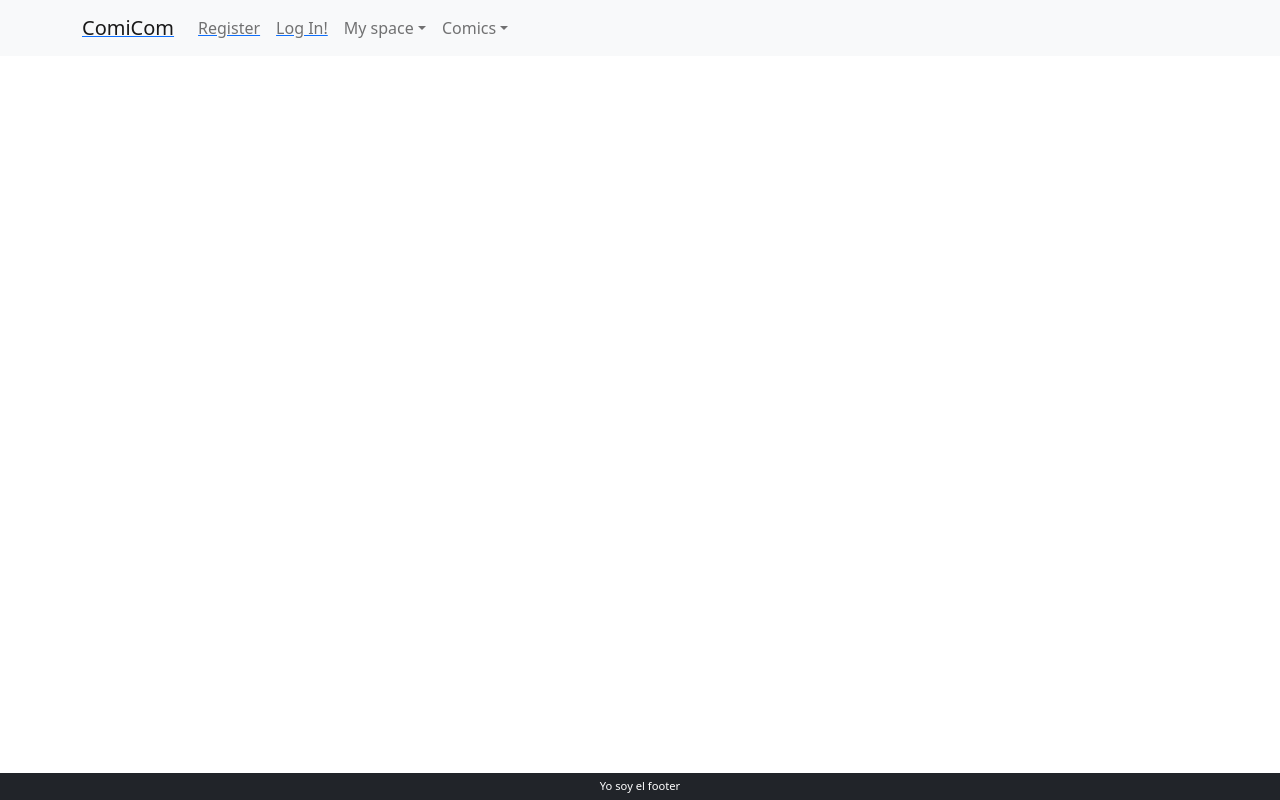
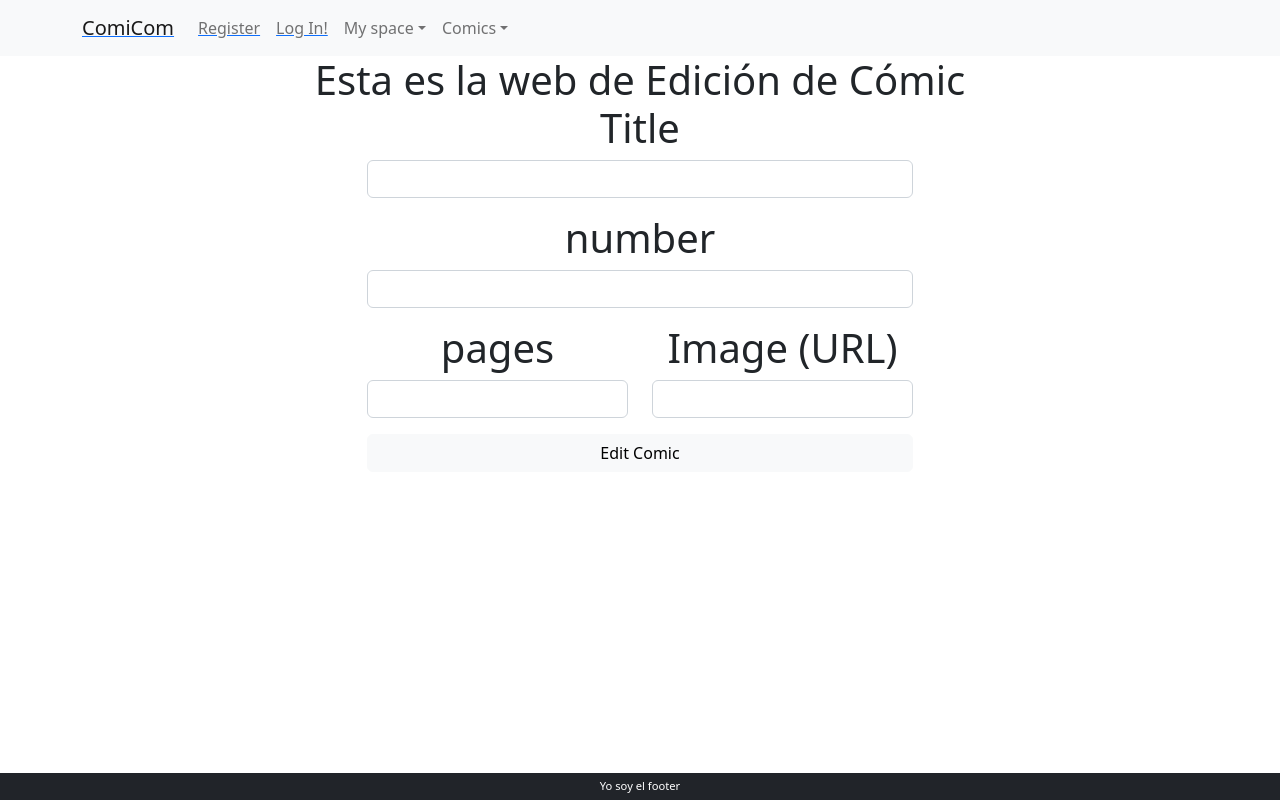
Before and after one commit to MarcOSdeLoL/ComiCom-client, a React (Create React App) app: page /editComic/1 in a window 1280 px wide. Built offline with nearby package versions, Linux system fonts and the light colour scheme; no server answers.

Commit message:
adding edit comic

```diff
--- a/src/components/Comic/ComicCard/ComicCard.jsx
+++ b/src/components/Comic/ComicCard/ComicCard.jsx
@@ -5,9 +5,9 @@ import { useContext } from 'react'
 import { AuthContext } from '../../../contexts/auth.context'
 
 
-const ComicCard = ({ title, number, cover, _id, owner}) => {
+const ComicCard = ({ title, number, cover, _id, owner }) => {
 
-        const { user } = useContext(AuthContext)
+    const { user } = useContext(AuthContext)
 
     return (
         <Card className="ComicCard">
@@ -20,7 +20,12 @@ const ComicCard = ({ title, number, cover, _id, owner}) => {
                 <Link to={`/comicDetails/${_id}`}>
                     <Button variant="primary" as='span'>Comic Details</Button>
                 </Link>
-                {owner === user?._id && <Button size="sm" variant="warning" onClick={() => alert('TODAVÍA NO LO HE HECHO, GERMÁN')}>Editar</Button>}
+                {owner === user?._id &&
+
+                    <Link to={`/editComic/${_id}`}>
+                        <Button size="sm" variant="warning" as='span'>Editar</Button>
+                    </Link>
+                }
                 {user?.role === 'ADMIN' && <Button size="sm" variant="danger" onClick={() => alert('ESTO TAMPOCO LO HE HECHO AÚN, GERMÁN')}>Eliminar</Button>}
             </Card.Body>
         </Card>
--- a/src/components/Comic/CreateComicForm/CreateComicForm.jsx
+++ b/src/components/Comic/CreateComicForm/CreateComicForm.jsx
@@ -1,4 +1,5 @@
 import './CreateComicForm.css'
+
 import { useState } from 'react'
 import { Form, Button, Container } from "react-bootstrap"
 import { useNavigate } from 'react-router-dom'
--- /dev/null
+++ b/src/components/Comic/EditComicForm/EditComicForm.jsx
@@ -0,0 +1,109 @@
+import './EditComicForm.css'
+
+import { useState, useEffect } from 'react'
+import { useParams, useNavigate } from "react-router-dom"
+import { Form, Button, Row, Col, Container } from 'react-bootstrap'
+import comicService from '../../../services/comic.services'
+
+const EditComicForm = () => {
+
+    const { comic_id } = useParams()
+
+    const navigate = useNavigate()
+
+    const [comicData, setComicData] = useState({
+
+        title: '',
+        number: '',
+        pages: '',
+        cover: '',
+        forSale: ''
+
+    })
+
+
+    const { title, number, pages, cover,
+        // forSale
+     } = comicData
+
+
+    const handleChange = e => {
+         const { value, name } = e.target
+         setComicData({ ...comicData, [name]: value })
+     }
+
+     const handleSubmit = e => {
+
+         e.preventDefault()
+
+         comicService
+             .editComic(comic_id, comicData)
+             .then(() => navigate('/allComics'))
+             .catch(err => console.error(err))
+     }
+
+    useEffect(() => {
+         comicService
+             .getOneComic(comic_id)
+             .then(({ data }) => {
+                 setComicData({
+                     title: data.title,
+                     number: data.number,
+                     pages: data.pages,
+                     cover: data.cover
+                    //  ,
+                    //  forSale: data.forSale
+                 })
+             })
+             .catch(err => console.log(err))
+     }, [])
+
+
+
+
+    return (
+
+        <Container>
+            <Row>
+                <Col md={{ offset: 3, span: 6 }}>
+                    <Form onSubmit={handleSubmit}>
+                        <Form.Group className="mb-3" controlId="title">
+                            <Form.Label>Title</Form.Label>
+                            <Form.Control type="text" value={title} onChange={handleChange} name="title" />
+                        </Form.Group>
+                        <Form.Group className="mb-3" controlId="number">
+                            <Form.Label>number</Form.Label>
+                            <Form.Control type="number" value={number} onChange={handleChange} name="number" />
+                        </Form.Group>
+                        <Row>
+                            <Col>
+                                <Form.Group className="mb-3" controlId="pages">
+                                    <Form.Label>pages</Form.Label>
+                                    <Form.Control type="number" value={pages} onChange={handleChange} name="pages" />
+                                </Form.Group>
+                            </Col>
+                            <Col>
+                                <Form.Group className="mb-3" controlId="cover">
+                                    <Form.Label>Image (URL)</Form.Label>
+                                    <Form.Control type="text" value={cover} onChange={handleChange} name="cover" />
+                                </Form.Group>
+                            </Col>
+                        </Row>
+                        {/* TO HANDLE FOR SALE KEY
+                            <Form.Group className="mb-3" controlId="forSale">
+                                <Form.Check type="checkbox" label="Check me out" />
+                            </Form.Group> */}
+                        {/*                          <Form.Group className="mb-3" controlId="description">
+                             <Form.Label>Description</Form.Label>
+                             <Form.Control as="textarea" type="text" value={description} onChange={handleChange} name="description" />
+                         </Form.Group> */}
+                        <div className="d-grid">
+                            <Button variant="light" type="submit">Edit Comic</Button>
+                        </div>
+                    </Form>
+                </Col>
+            </Row>
+        </Container>
+    )
+}
+export default EditComicForm
--- a/src/pages/comic/ComicDetails/ComicDetails.jsx
+++ b/src/pages/comic/ComicDetails/ComicDetails.jsx
@@ -18,7 +18,6 @@ const ComicDetails = () => {
             .getOneComic(comic_id)
             .then(({ data }) => {
                 setComic(data)
-                console.log(data, 'desde useefect')
             })
             .catch(err => console.error(err))
     }, [])
@@ -28,30 +27,25 @@ const ComicDetails = () => {
         <div>
 
             {
-                // !comic ?
-                // <LoadingButton/> :
+                !comic ?
+                <LoadingButton/> :
                 <>
-                <Card className="bg-dark text-white">
-                    <Card.Img src="https://www.zoom-comics.com/wp-content/uploads/sites/36/2013/02/spider-man-eyes.jpg" alt="Card image" />
+                        <Card className="bg-dark text-white 18rem">
+                    <Card.Img src={comic.cover} alt="Card image"/>
                     <Card.ImgOverlay>
 
-                                <Card.Title> <h1>{comic.title}</h1>ESTE ES EL TÍTULO DE LA VAINA</Card.Title>
+                                <Card.Title> <h1>{comic.title}{comic.number}</h1></Card.Title>
                         <Card.Text>
-                            This is a wider card with supporting text below as a natural lead-in
-                            to additional content. This content is a little bit longer.
+                            {comic.pages} pages
                         </Card.Text>
-                        <Card.Text>Last updated 3 mins ago</Card.Text>
+
+                        <Card.Text>Add year here</Card.Text>
                     </Card.ImgOverlay>
                 </Card>
                 </>
             }
 
         </div>
-
-
-
-
-
     )
 }
 
--- /dev/null
+++ b/src/pages/comic/ComicEditPage/ComicEditPage.jsx
@@ -0,0 +1,16 @@
+import './ComicEditPage.css'
+import EditComicForm from '../../../components/Comic/EditComicForm/EditComicForm'
+
+const ComicEditPage = () => {
+
+    return (
+        <div>
+            <h1>
+                Esta es la web de Edición de Cómic
+                <EditComicForm />
+            </h1>
+        </div>
+    )
+}
+
+export default ComicEditPage
--- a/src/routes/AppRoutes.jsx
+++ b/src/routes/AppRoutes.jsx
@@ -8,8 +8,7 @@ import UserDetails from "../pages/user/UserDetails/UserDetails"
 import ComicsListPage from "../pages/comic/ComicsListPage/ComicsListPage"
 import ComicDetails from "../pages/comic/ComicDetails/ComicDetails"
 import CreateComic from "../pages/comic/CreateComic/CreateComic"
-
-
+import EditComicPage from "../pages/comic/ComicEditPage/ComicEditPage"
 const AppRoutes = () => {
 
     return (
@@ -22,6 +21,8 @@ const AppRoutes = () => {
             <Route path="/comicsList" element={<ComicsListPage />} />
             <Route path="/comicDetails/:comic_id" element={<ComicDetails />} />
             <Route path="/createComic" element={<CreateComic />} />
+            <Route path="/editComic/:comic_id" element={<EditComicPage />} />
+
         </Routes>
     )
 }
--- a/src/services/comic.services.js
+++ b/src/services/comic.services.js
@@ -32,6 +32,10 @@ class ComicService {
     getOneComic(comic_id) {
         return this.api.get(`/${comic_id}/details`)
     }
+
+    editComic(comic_id, comicData) {
+        return this.api.put(`/${comic_id}/edit`, comicData)
+    }
 }
 
 const comicService = new ComicService()
```
Also changed, not shown: src/components/Comic/EditComicForm/EditComicForm.css (added), src/pages/comic/ComicEditPage/ComicEditPage.css (added).
